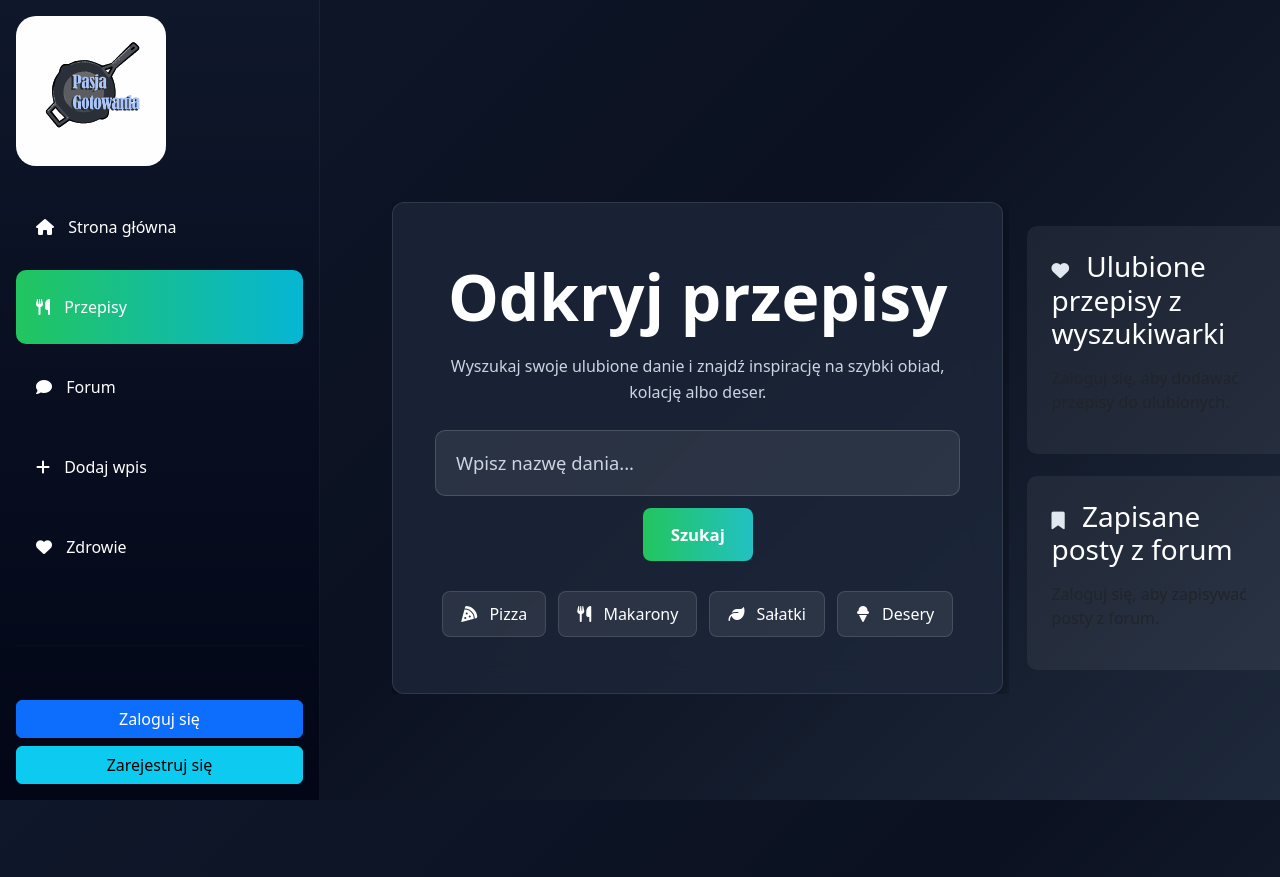
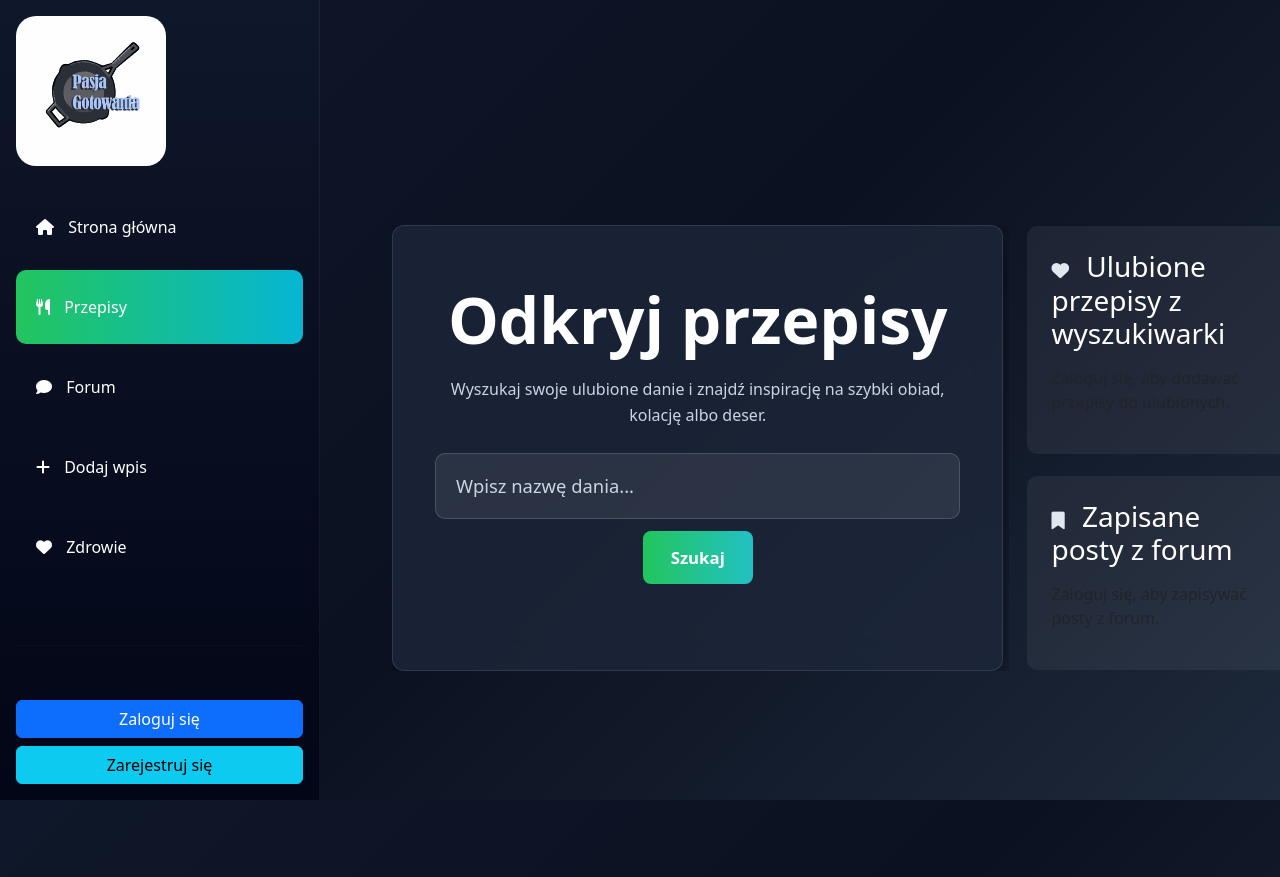
Before and after one commit to kinczar/PasjaGotowania.pl, a Django app: page /recipes in a window 1280 px wide. Shown: the top 877 px of the page. Run offline with Django 5.2, Linux system fonts and the light colour scheme.

Commit message:
Improve recipes sync and UX: remove category, fix detail view, sync forum deletion with recipes, prevent duplicate saves, add custom notification UI

```diff
--- a/webapp/main/models.py
+++ b/webapp/main/models.py
@@ -8,7 +8,6 @@ class Recipe(models.Model):
     description = models.TextField(blank=True)
     ingredients = models.TextField()
     instructions = models.TextField()
-    category = models.CharField(max_length=100, blank=True)
     prep_time = models.PositiveIntegerField(null=True, blank=True)
     calories = models.PositiveIntegerField(null=True, blank=True)
     servings = models.PositiveIntegerField(null=True, blank=True)
--- a/webapp/main/templates/main/recipes.html
+++ b/webapp/main/templates/main/recipes.html
@@ -160,28 +160,6 @@
         justify-content: center;
         flex-wrap: wrap;
         gap: 12px;
-    }
-
-    .category-btn {
-        background: rgba(255, 255, 255, 0.08);
-        color: white;
-        border: 1px solid rgba(255, 255, 255, 0.12);
-        padding: 10px 18px;
-        border-radius: 8px;
-        cursor: pointer;
-        transition: 0.2s ease;
-        text-decoration: none;
-        display: inline-block;
-    }
-
-    .category-btn i {
-        margin-right: 8px;
-        font-size: 1rem;
-    }
-
-    .category-btn:hover {
-        background: rgba(255, 255, 255, 0.15);
-        transform: translateY(-2px);
     }
 
     .results-box {
@@ -368,25 +346,7 @@
                     <button class="btn-custom" type="submit">Szukaj</button>
                 </form>
 
-                <div class="categories">
-                    <a href="?category=Pizza" class="category-btn">
-                        <i class="fas fa-pizza-slice"></i> Pizza
-                    </a>
-
-                    <a href="?category=Makarony" class="category-btn">
-                        <i class="fas fa-utensils"></i> Makarony
-                    </a>
-
-                    <a href="?category=Sałatki" class="category-btn">
-                        <i class="fas fa-leaf"></i> Sałatki
-                    </a>
-
-                    <a href="?category=Desery" class="category-btn">
-                        <i class="fas fa-ice-cream"></i> Desery
-                    </a>
-                </div>
-
-                {% if query or category %}
+                {% if query %}
                 <div class="results-box">
                     <h3>Wyniki wyszukiwania</h3>
 
@@ -401,10 +361,6 @@
 
                         {% if recipe.description %}
                         <p>{{ recipe.description }}</p>
-                        {% endif %}
-
-                        {% if recipe.category %}
-                        <span>Kategoria: {{ recipe.category }}</span>
                         {% endif %}
 
                         {% if user.is_authenticated %}
@@ -426,7 +382,7 @@
                     {% else %}
                     <div class="no-results">
                         <i class="fa-solid fa-magnifying-glass"></i>
-                        <p>Brak wyników dla "<strong>{{ query|default:category }}</strong>"</p>
+                        <p>Brak wyników dla "<strong>{{ query }}</strong>"</p>
                     </div>
                     {% endif %}
                 </div>
@@ -448,14 +404,6 @@
                         style="color:white; text-decoration:none; font-weight:bold;">
                         {{ recipe.title }}
                     </a>
-
-                    <!-- KATEGORIA (zamiast autora) -->
-                    {% if recipe.category %}
-                    <span style="font-size:0.85rem; color:#cbd5e1;">
-                        kategoria:
-                        <span style="color:#facc15;">{{ recipe.category }}</span>
-                    </span>
-                    {% endif %}
 
                     <!-- PRZYCISK -->
                     <form method="POST" action="{% url 'toggle_favorite' recipe.id %}">
--- a/webapp/main/views.py
+++ b/webapp/main/views.py
@@ -159,19 +159,17 @@ def normalize_text(text):
 
 def recipes(request):
     query = request.GET.get("q", "").strip()
-    category = request.GET.get("category", "").strip()
     results = []
     favorite_ids = []
     favorite_recipes = []
 
-    if query or category:
+    if query:
         results = Recipe.objects.all()
 
         if query:
             normal_results = results.filter(
                 Q(title__icontains=query) |
                 Q(description__icontains=query) |
-                Q(category__icontains=query) |
                 Q(ingredients__icontains=query)
             ).distinct()
 
@@ -195,9 +193,6 @@ def recipes(request):
                 matched_ids = [title_map[title] for title in close_titles]
                 results = Recipe.objects.filter(id__in=matched_ids)
 
-        if category:
-            results = results.filter(category__icontains=category)
-
     if request.user.is_authenticated:
         favorite_ids = request.user.favorite_recipes.values_list('id', flat=True)
         favorite_recipes = request.user.favorite_recipes.select_related()
@@ -211,7 +206,6 @@ def recipes(request):
     return render(request, "main/recipes.html", {
         "query": query,
         "results": results,
-        "category": category,
         "favorite_ids": favorite_ids,
         "favorite_recipes": favorite_recipes,
         "saved_posts": saved_posts,
@@ -227,6 +221,10 @@ def recipe_detail(request, id):
 @login_required
 def toggle_favorite(request, id):
     recipe = get_object_or_404(Recipe, id=id)
+
+    if recipe.forum_post_id and request.user.saved_posts.filter(id=recipe.forum_post_id).exists():
+        messages.error(request, 'Ten przepis masz już zapisany w sekcji „Zapisane posty z forum”.')
+        return redirect('recipes')
 
     if request.user in recipe.favorites.all():
         recipe.favorites.remove(request.user)
```
Also changed, not shown: webapp/forum/templates/forum/forum.html (+31 -0 lines), webapp/forum/views.py (+9 -1 lines), webapp/main/templates/main/detail.html (+6 -6 lines), webapp/accounts/migrations/0002_alter_profile_profile_picture.py (added), webapp/main/migrations/0005_remove_recipe_category.py (added).
